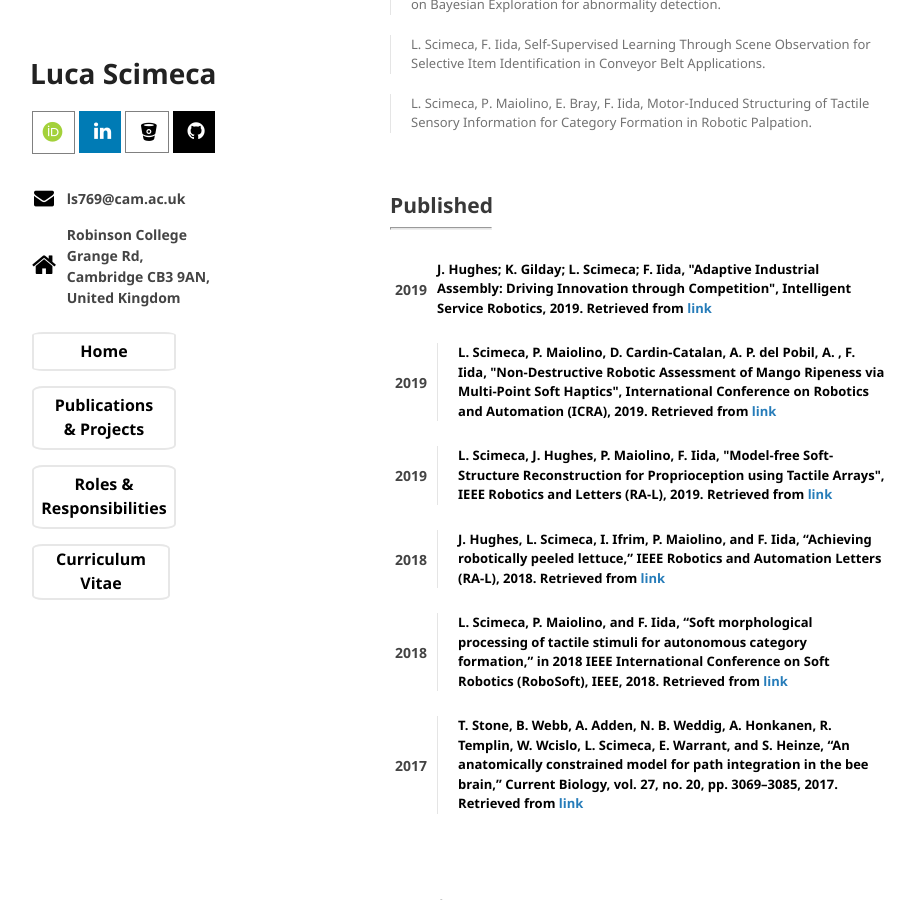
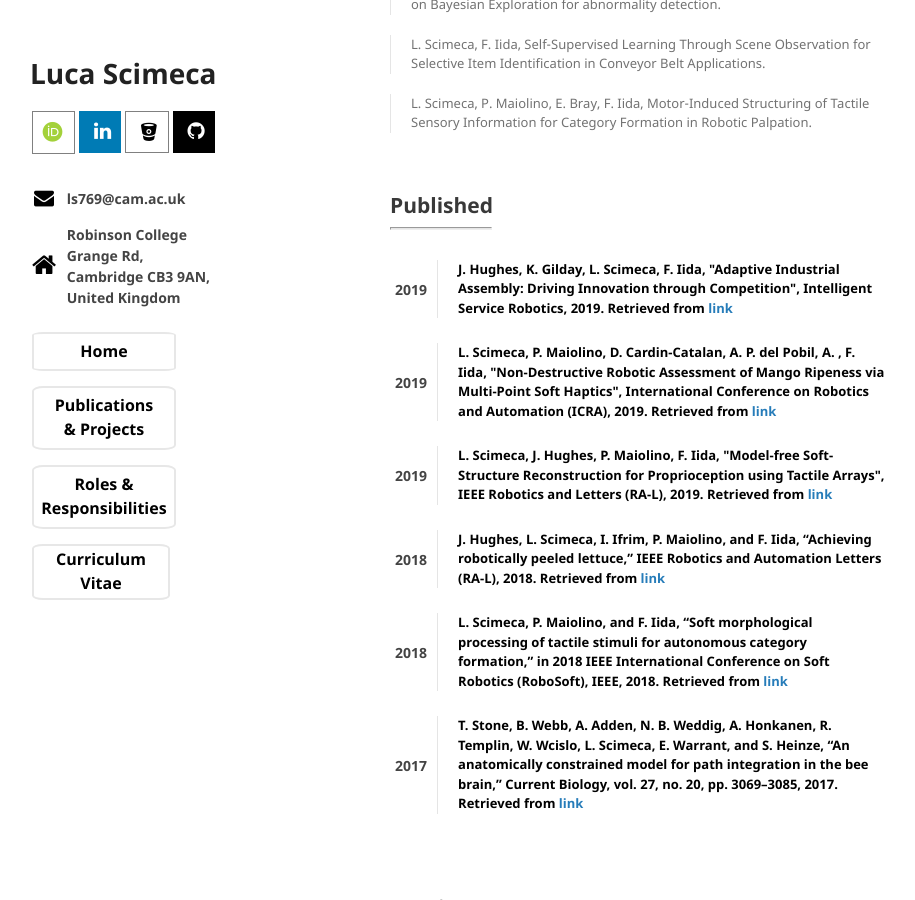
Before and after one commit to lucascimeca/lucascimeca.github.io, a Jekyll site: the page built from publications.md, in a window 1280 px wide and 900 px high, scrolled down 312 px. Shown: the whole window, without its empty margins (180-1095 px from the left). Built offline with Jekyll 4.4.1, drawn with Linux system fonts in a browser that asks for light colours; nearby versions of some CDN libraries; some web fonts are replaced; the repository's description, which GitHub fills in, is left out; our own code applies the rules of GitHub Pages for plain Markdown files.

Commit message:
Update publications.md

```diff
--- a/publications.md
+++ b/publications.md
@@ -32,8 +32,8 @@ layout: default
    2019
   </th>
   <th style="padding: 5px 5px 20px 5px">
-   <div style="font-size: 13px; color: black" id='wrs2018'>
-     J. Hughes; K. Gilday; L. Scimeca; F. Iida, "Adaptive Industrial Assembly: Driving Innovation through Competition", Intelligent Service Robotics, 2019. Retrieved from <a href="https://link.springer.com/article/10.1007/s11370-019-00292-9" target="_blank">link</a> </div>
+   <blockquote><div style="font-size: 13px; color: black" id='wrs2018'>
+     J. Hughes, K. Gilday, L. Scimeca, F. Iida, "Adaptive Industrial Assembly: Driving Innovation through Competition", Intelligent Service Robotics, 2019. Retrieved from <a href="https://link.springer.com/article/10.1007/s11370-019-00292-9" target="_blank">link</a> </div></blockquote>
   </th>
  </tr>
  <tr>
```
